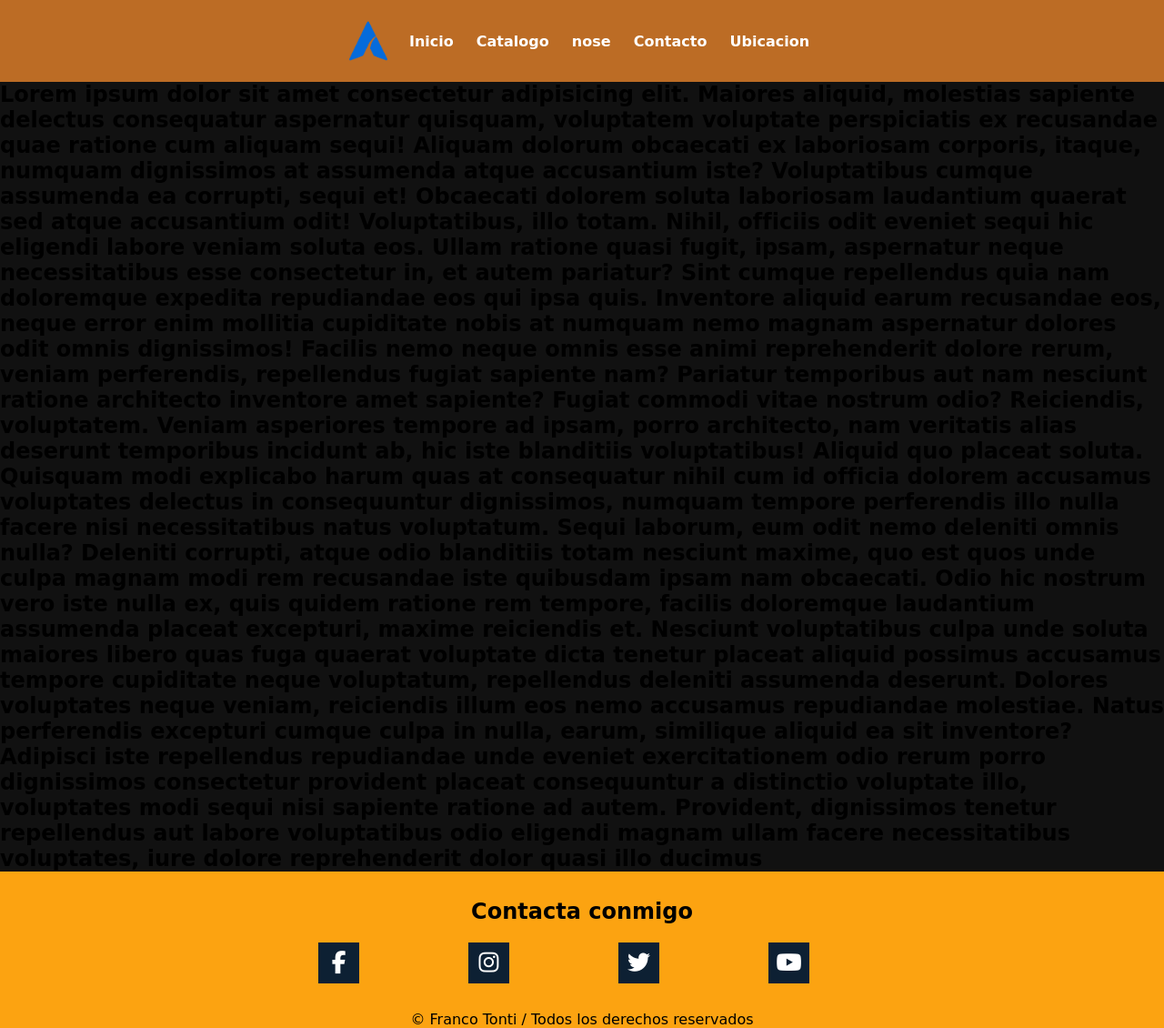
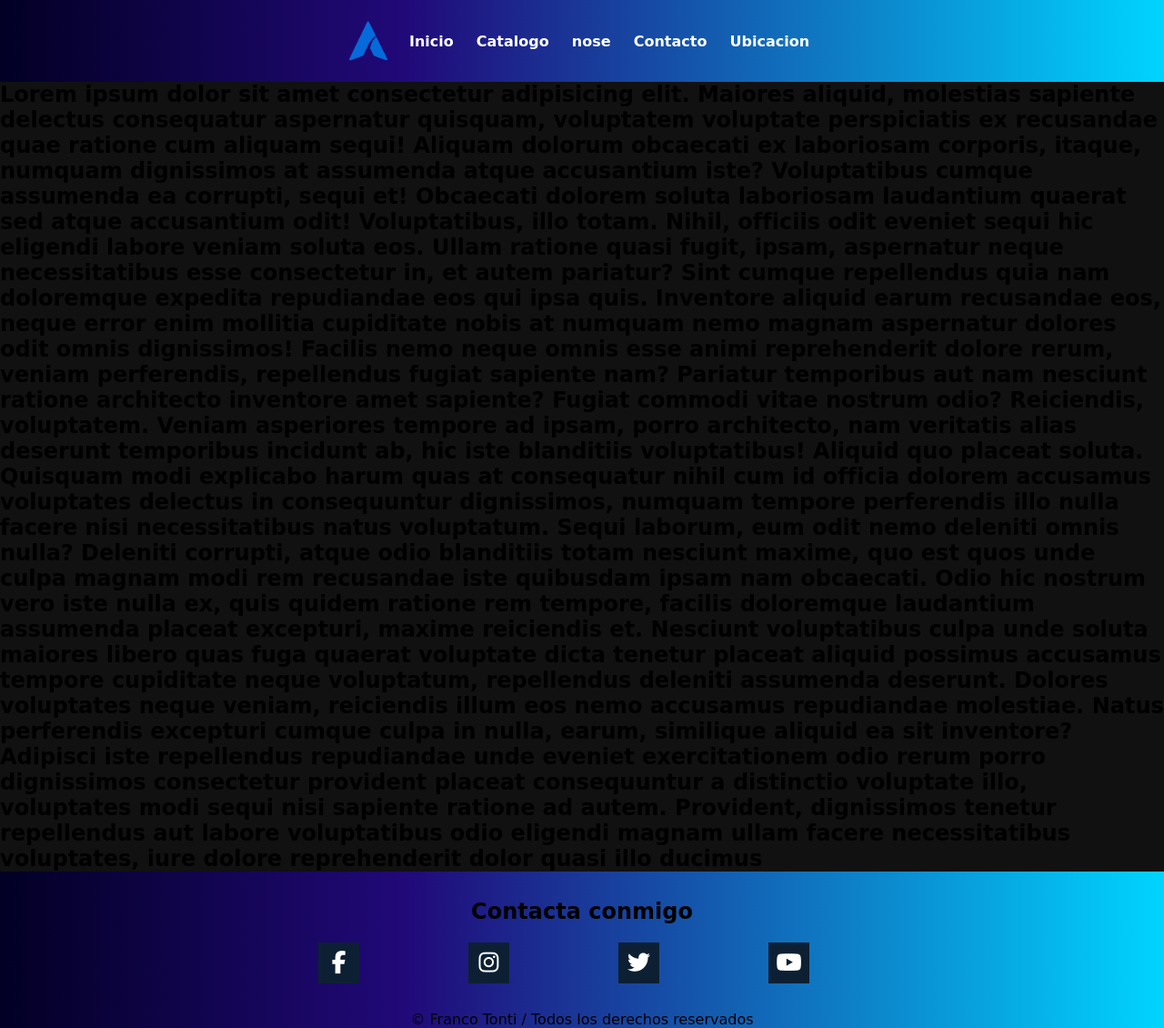
Before and after one commit to Kirumah/nft_Market, a plain HTML site: page paginas/hola.html in a window 1280 px wide. Shown: the whole page at 91% size. Drawn offline with Linux system fonts and the light colour scheme; a web font is replaced by a local one.

Commit message:
desafio-git

```diff
--- a/css/estilos.css
+++ b/css/estilos.css
@@ -17,7 +17,7 @@
 
 .flex-header{
     display: flex;
-    background-color: #bc6c25;
+    background: linear-gradient(90deg, rgba(2,0,36,1) 0%, rgba(33,9,121,1) 35%, rgba(0,212,255,1) 100%);
     justify-content: center;
     align-items: center;
     padding: 10px;
@@ -48,7 +48,7 @@
 }
 
 .grid-footer{
-    background-color: #fca311;
+    background: linear-gradient(90deg, rgba(2,0,36,1) 0%, rgba(33,9,121,1) 35%, rgba(0,212,255,1) 100%);
     grid-area: footer;
     height: auto;
 
```
